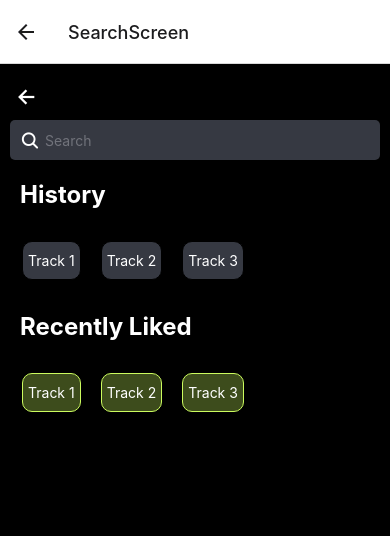
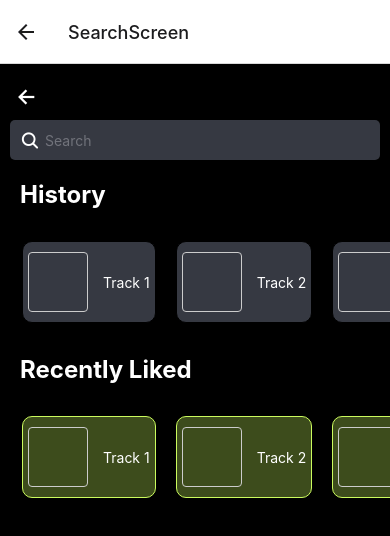
Before and after one commit to jojojoelelel/IEMDIP2023S2-Moodify, a React Native app: screen /SearchScreen in a window 390 px wide. Shown: the top 536 px of the page. Built offline with nearby package versions, Linux system fonts and the light colour scheme.

Commit message:
Update TrackList.js

```diff
--- a/components/TrackList.js
+++ b/components/TrackList.js
@@ -1,12 +1,15 @@
 //Component for list of track
 import React from 'react';
-import {View, StyleSheet, FlatList, TouchableOpacity, Text} from 'react-native';
+import {View, Image, StyleSheet, FlatList, TouchableOpacity, Text} from 'react-native';
 
-const TrackItem = ({title, artist, onPress}) => {
+const TrackItem = ({title, artist, imageUrl, onPress}) => {
   return (
     <TouchableOpacity onPress={onPress} style={styles.container}>
+    <Image source={{ uri: imageUrl }} style={styles.coverImage} />
+    <View style={styles.textContainer}>
       <Text style={styles.title}>{title}</Text>
       <Text style={styles.artist}>{artist}</Text>
+       </View>
       {/* Include an icon or button for more options (e.g., the three dots) */}
     </TouchableOpacity>
   );
@@ -20,14 +23,26 @@ const styles = StyleSheet.create({
     paddingVertical: 10,
     // Add additional styling
   },
+  textContainer: {
+    flex: 1, // Take up remaining space to allow text to align to the left
+  },
   title: {
     color: '#FFF',
+    textAlign: 'left',
     // Add additional styling
   },
   artist: {
     color: '#aaa',
     // Add additional styling
   },
+  coverImage: {
+    width: 60,
+    height: 60,
+    borderRadius: 4,
+    marginRight: 15,  // Increase space between the cover and text
+    borderWidth: 1,   // Add border around the album cover
+    borderColor: '#cccccc', // Set border color for the album cover
+  },
   // Add styles for the options button/icon
 });
 
```
